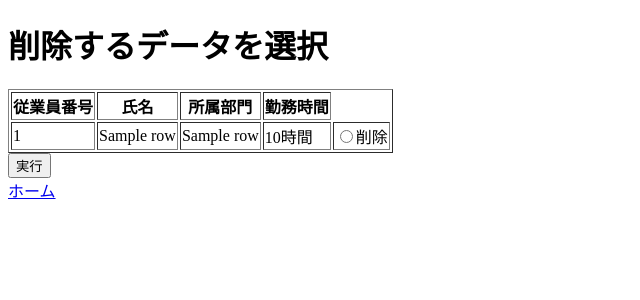
After one commit to Sansyou47/PythonWebApp, a Flask app: template app/templates/db_delete.html in a window 1280 px wide. The commit adds this page. Shown: the top 300 px of the page, without its empty margins (0-640 px from the left). Run offline with Flask 3, Linux system fonts and the light colour scheme; the template is opened without the code that fills it: most values are stand-ins (such as "Sample title", 1, 10 or a date in 2020).

Commit message:
戻るメニューを追加

```diff
--- /dev/null
+++ b/app/templates/db_delete.html
@@ -0,0 +1,34 @@
+<!DOCTYPE html>
+<html lang="ja">
+
+<head>
+    <meta charset="UTF-8">
+    <title>データ削除処理</title>
+</head>
+
+<body>
+    <h1>削除するデータを選択</h1>
+    <form action="/delete" method="post">
+        <table border="1">
+            <tr>
+                <th>従業員番号</th>
+                <th>氏名</th>
+                <th>所属部門</th>
+                <th>勤務時間</th>
+            </tr>
+            {% for row in data %}
+            <tr>
+                <td>{{row[0]}}</td>
+                <td>{{row[1]}}</td>
+                <td>{{row[2]}}</td>
+                <td>{{row[6]-row[5]}}時間</td>
+                <td><input type="radio" id="delete" name="radio" value={{row[0]}}>削除 </td>
+            </tr>
+            {% endfor %}
+        </table>
+        <input type="submit" value="実行">
+    </form>
+    <a href="/">ホーム</a>
+</body>
+
+</html>
--- a/app/templates/search_result.html
+++ b/app/templates/search_result.html
@@ -9,7 +9,7 @@
 <body>
     従業員名: {{ name }}<br>
     配属部門: {{ category }}<br>
-    <a href="/search">戻る</a>
+    <a href="/">ホーム</a>
 </body>
 
 </html>
--- a/app/templates/show_dbdata.html
+++ b/app/templates/show_dbdata.html
@@ -24,6 +24,7 @@
         </tr>
         {% endfor %}
     </table>
+    <a href="/">ホーム</a>
 </body>
 
 </html>
```
